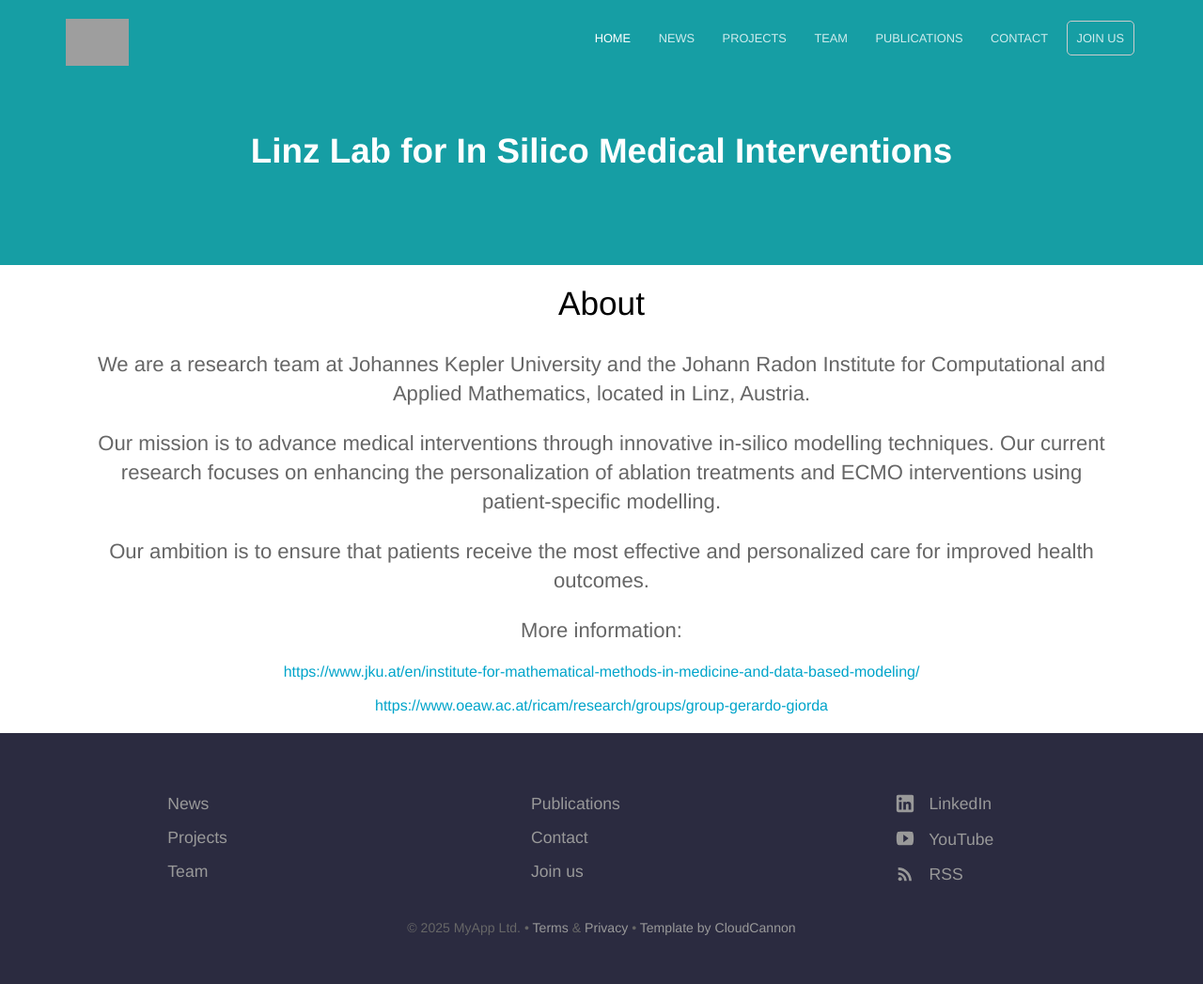
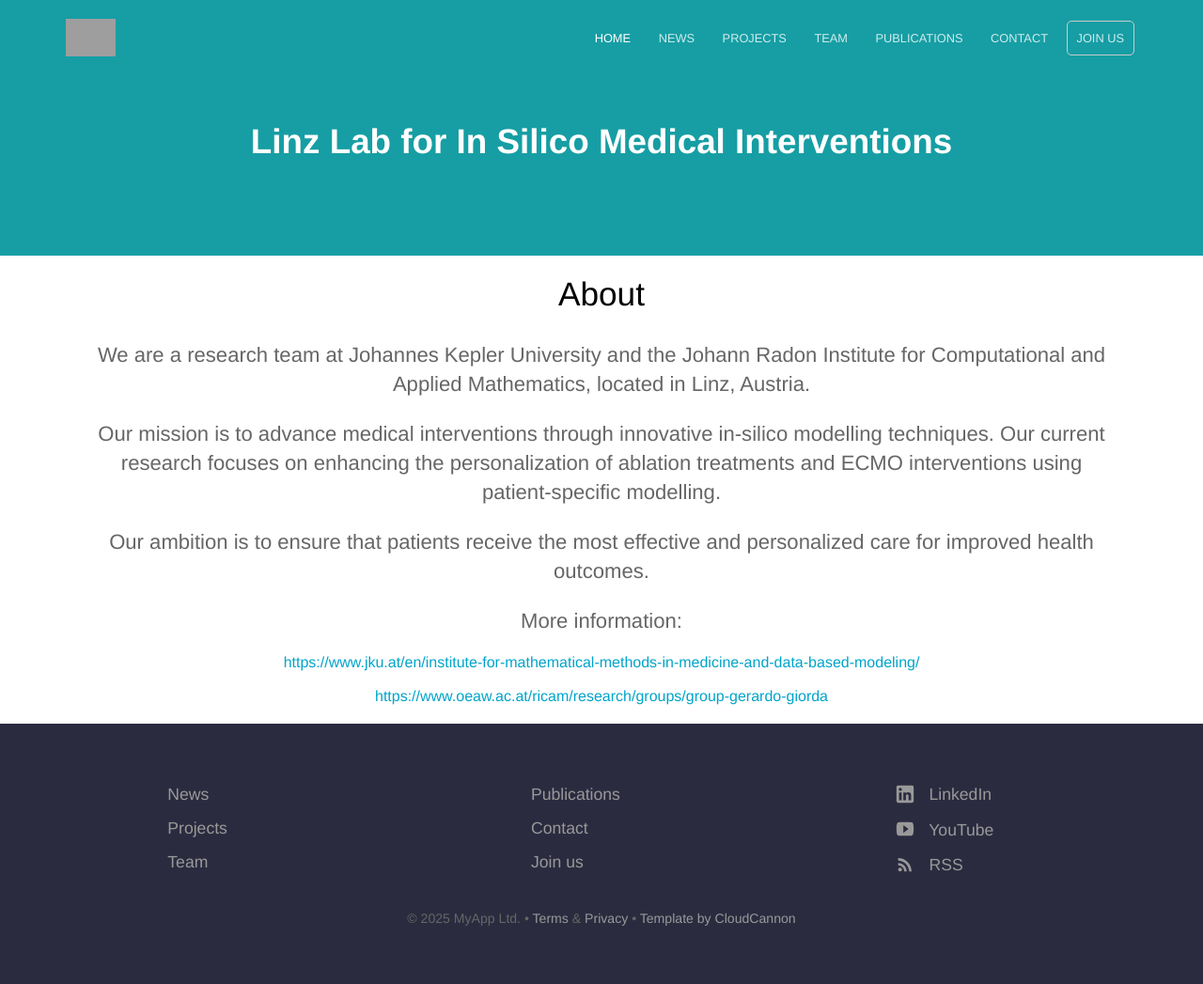
Before and after one commit to linzlabinsilmed/linzlabinsilmed.github.io, a Jekyll site: the page built from index.html, in a window 1280 px wide. Shown: the whole page at 94% size. Built offline with Jekyll 4.4.1, drawn with Linux system fonts in a browser that asks for light colours; the list of posts is cut into pages by our own code; grey boxes are pictures that could not be loaded.

Commit message:
Update default.html

```diff
--- a/_layouts/default.html
+++ b/_layouts/default.html
@@ -47,7 +47,7 @@
 	<body>
 		<header>
 			<div class="container">
-				<div class="company-name"><a href="{{ site.baseurl }}/"><img src="{{ site.baseurl }}/Logo2.png" alt="Linz Lab" width="150" height="50" /></a></div>
+				<div class="company-name"><a href="{{ site.baseurl }}/"><img src="{{ site.baseurl }}/Logo2.png" alt="Linz Lab" width="150" height="40" /></a></div>
 				{% include navigation.html %}
 			</div>
 		</header>
```
